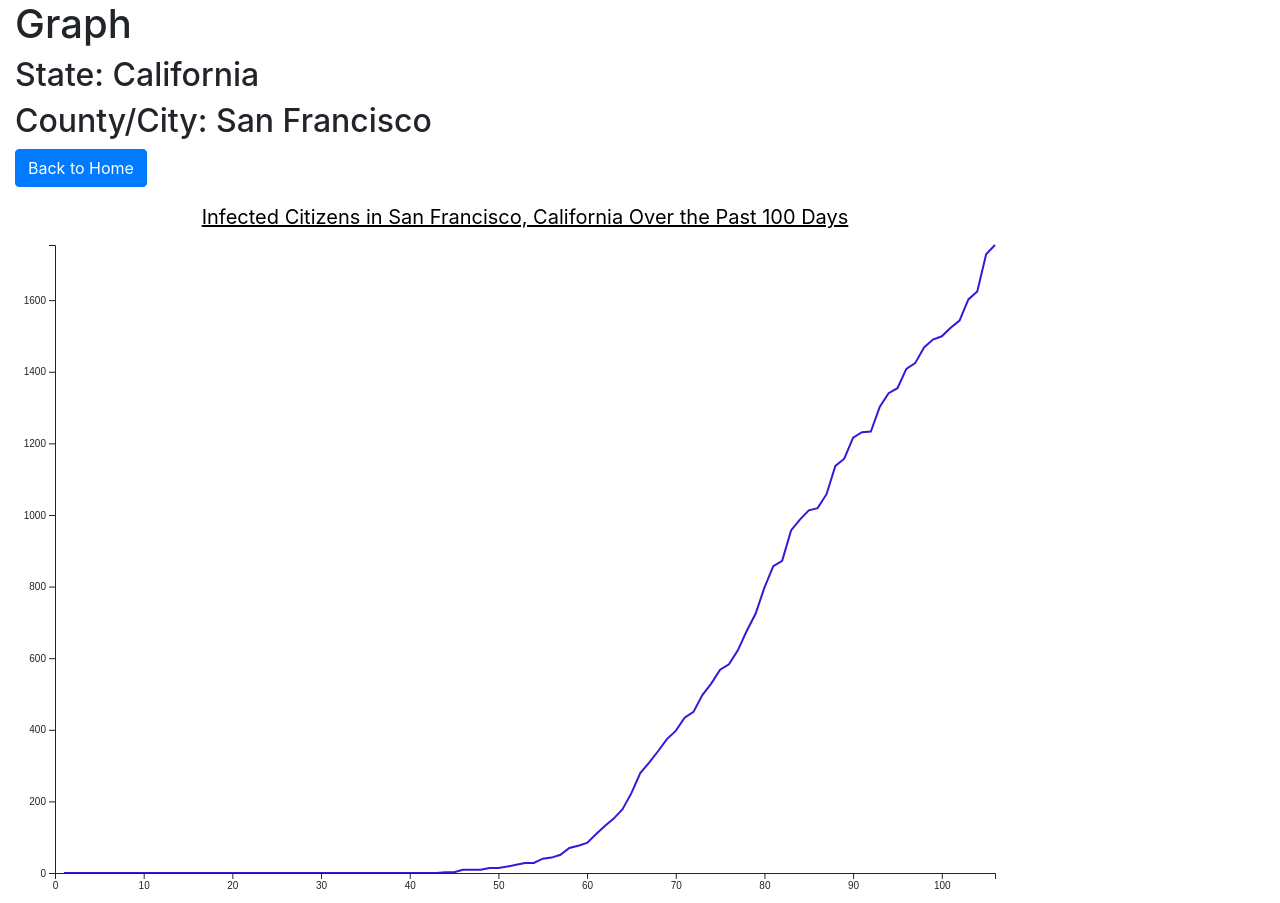
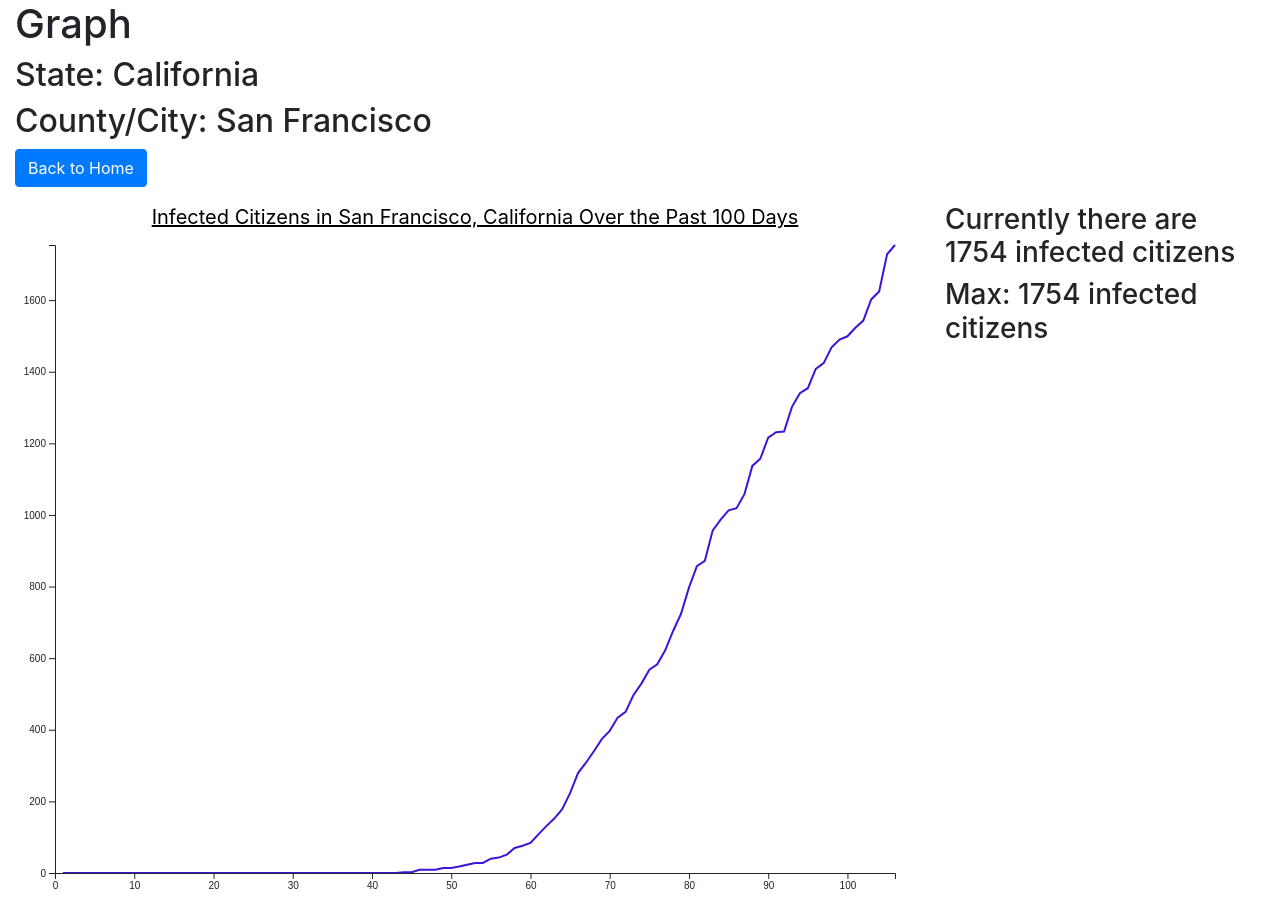
Before and after one commit to SatvikR/Corona-site, a Flask app: page /send in a window 1280 px wide. Run offline with Flask 2, Linux system fonts and the light colour scheme; some libraries are stand-ins or nearby versions.

Commit message:
Added extra statistics

```diff
--- a/templates/graph.html
+++ b/templates/graph.html
@@ -13,8 +13,19 @@
                 <button type="submit" name="submit" value="submit" class="btn btn-primary">Back to Home</button>
             </form>
 
-            <div id="scatter"></div>
         </div>
+        <div class="container-fluid">
+            <div class="row">
+                <div class="col">
+                    <div id="scatter"></div>
+                </div>
+                <div class="col">
+                    <h3 id="current"></h3>
+                    <h3 id="max"></h3>
+                </div>
+            </div>
+        </div>
+        <div id="scatter"></div>
         <script>
             var data = [];
             var x = {{x}};
@@ -22,6 +33,11 @@
             var state = "{{state}}";
             var county = "{{county}}";
             var title = "Infected Citizens in " + county + ", " + state + " Over the Past 100 Days"
+            var max = Math.max(...y);
+            var current = y[y.length - 1];
+
+            document.getElementById("max").innerHTML = "Max: " + max + " infected citizens";
+            document.getElementById("current").innerHTML = "Currently there are " + current + " infected citizens";
 
             for (let i = 0; i < x.length; i++) {
                 data.push({
@@ -37,7 +53,7 @@
                 left: 40
             }
             // format the dat
-            width = 1000 - margin.left - margin.right;
+            width = 900 - margin.left - margin.right;
             height = 700 - margin.top - margin.bottom;
             var x = d3.scaleLinear().range([0, width]);
             var y = d3.scaleLinear().range([height, 0]);
--- a/templates/index.html
+++ b/templates/index.html
@@ -13,7 +13,7 @@
         {% endfor %}
         {% endif %}
         {% endwith %}
-        <div class="container-fluid">
+        <div class="container">
             <h1>Satvik's Coronavirus Plotter</h1>
             <form action="#" method="POST">
                 <div class="form-group">
```
